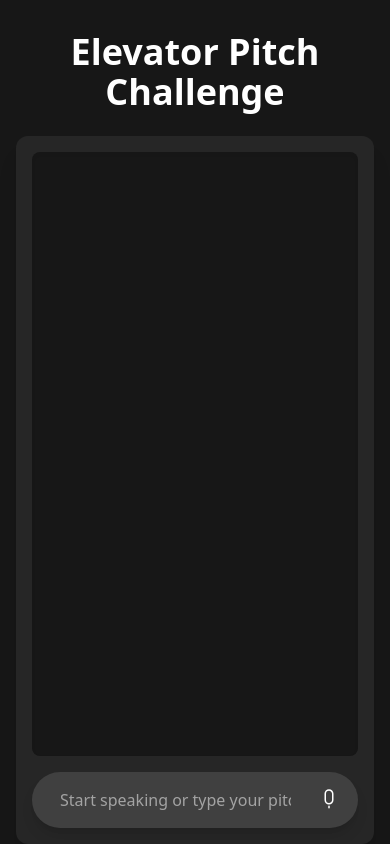
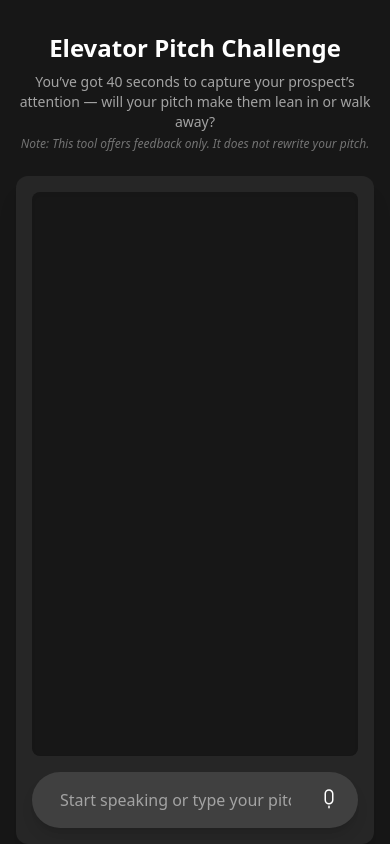
Before and after one commit to dylGray/ai-project, a Flask app: page / in a window 390 px wide. Run offline with Flask 3, Linux system fonts and the light colour scheme; the visitor is signed in with stand-in values (Sample User, id 1); some libraries are stand-ins or nearby versions.

Commit message:
small ui changes

```diff
--- a/app.py
+++ b/app.py
@@ -42,7 +42,7 @@ def chat():
         save_submission(email or "N/A", response)
         print("Submission saved")
 
-        return jsonify({"response": "Thank you for submitting your pitch! "})
+        return jsonify({"response": "Pitch submitted successfully! Your evaluation is securely stored and will help guide your future improvements."})
 
     except Exception as e:
         print("ERROR in /chat route:", e)
--- a/templates/index.html
+++ b/templates/index.html
@@ -10,11 +10,11 @@
 <body class="bg-neutral-900 text-white h-screen flex flex-col items-center px-4">
 
   <div class="mt-8 max-w-4xl w-full text-center">
-    <h1 class="text-4xl font-extrabold text-white">Elevator Pitch Challenge</h1>
-    <p class="mt-2 text-sm text-neutral-400 hidden md:block">
+    <h1 class="text-2xl md:text-4xl font-extrabold text-white">Elevator Pitch Challenge</h1>
+    <p class="mt-2 text-sm text-neutral-400">
       You’ve got 40 seconds to capture your prospect’s attention — will your pitch make them lean in or walk away?
     </p>
-    <p class="mt-1 text-xs italic text-neutral-500 hidden md:block">
+    <p class="mt-1 text-xs italic text-neutral-500">
       Note: This tool offers feedback only. It does not rewrite your pitch.
     </p>
   </div>
```
